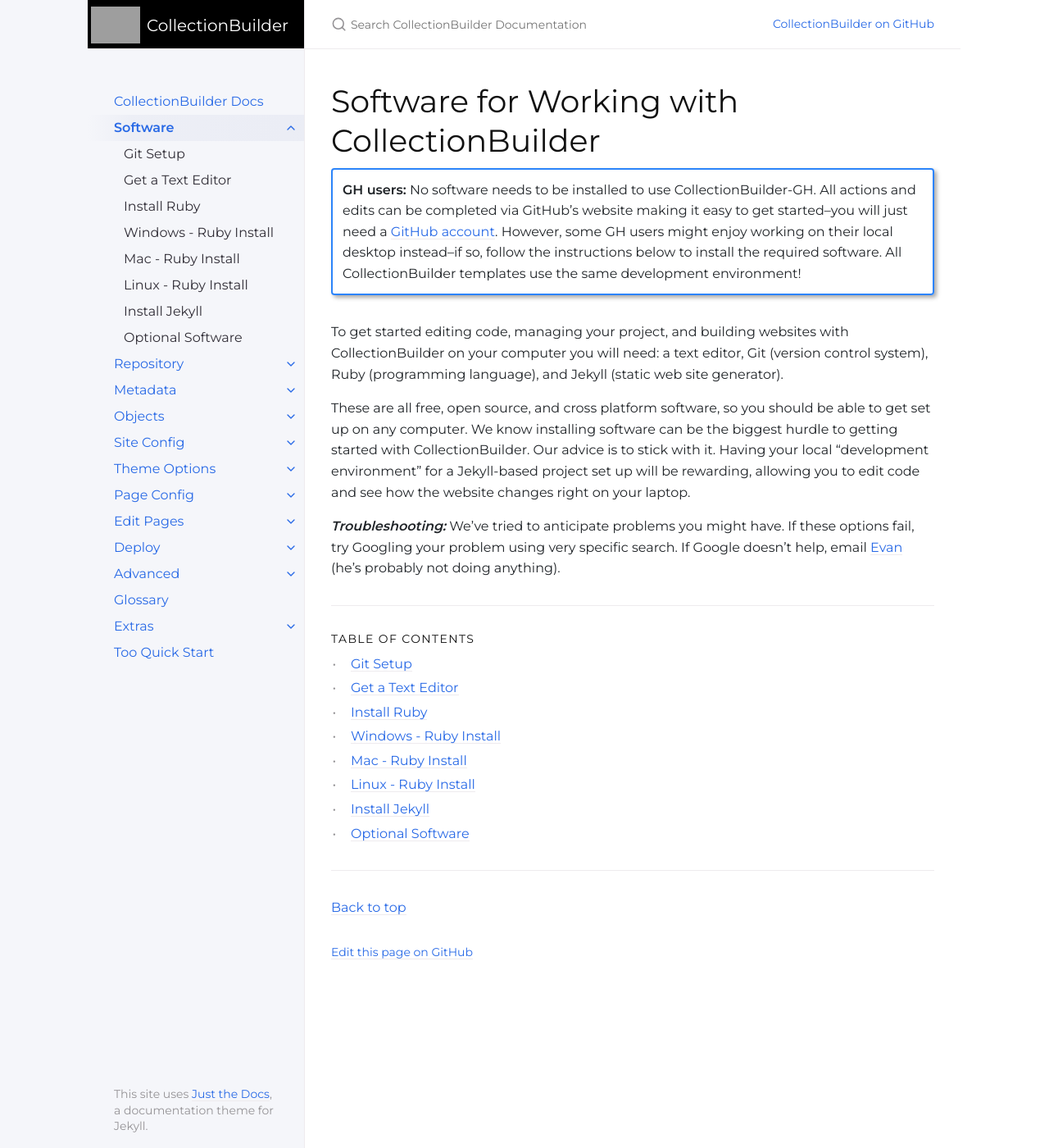
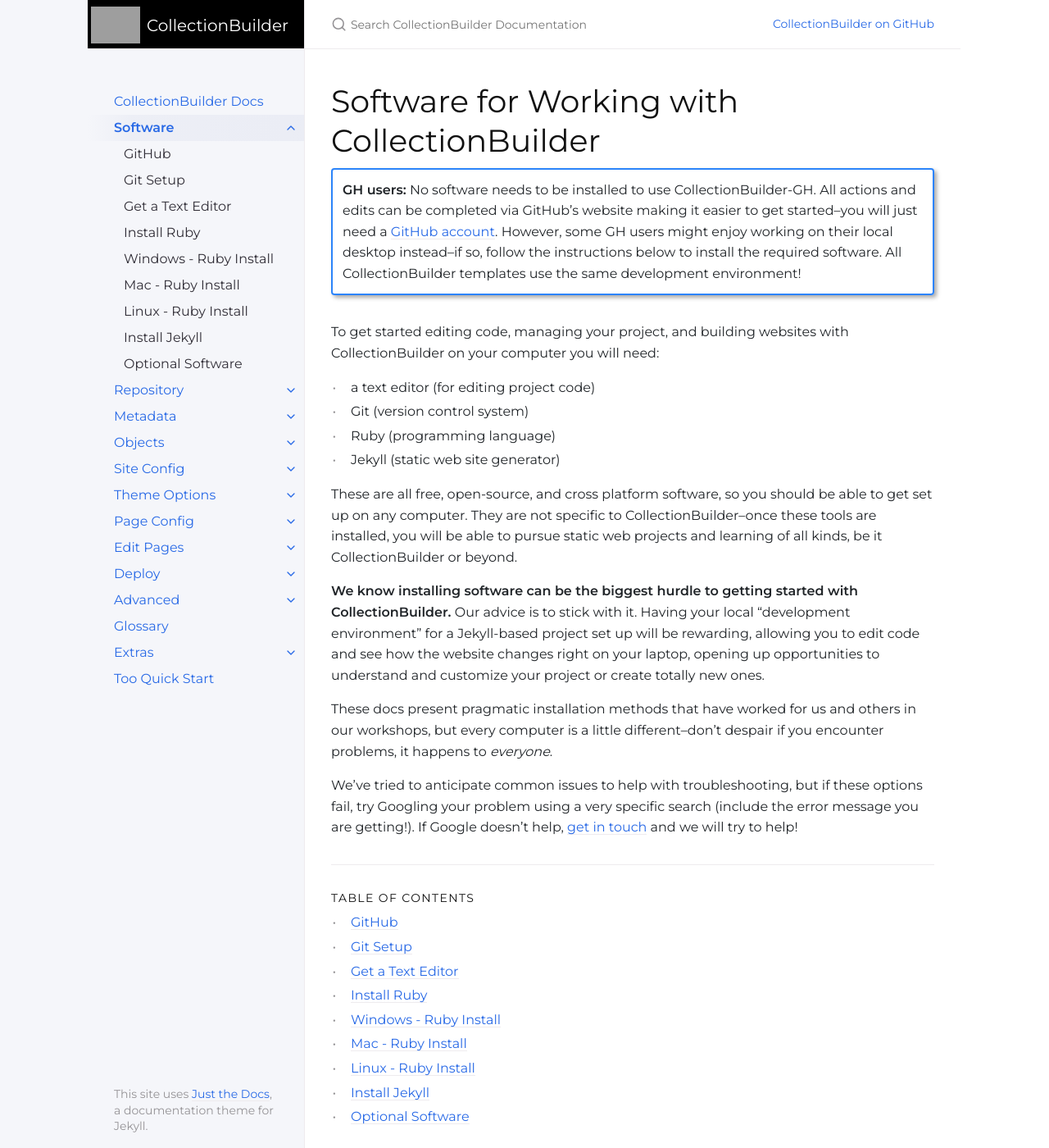
Before and after one commit to CollectionBuilder/cb-docs, a Jekyll site: the page built from docs/software/index.md, in a window 1280 px wide and 1400 px high. Shown: the whole window at 82% size. Built offline with Jekyll 4.4.1, drawn with Linux system fonts in a browser that asks for light colours; comment, search, counter and statistics services are not loaded.

Commit message:
add a github section to Software

```diff
--- a/docs/software/index.md
+++ b/docs/software/index.md
@@ -8,19 +8,25 @@ nav_order: 1
 
 {:.alert .alert-blue}
 **GH users:** No software needs to be installed to use CollectionBuilder-GH.
-All actions and edits can be completed via GitHub's website making it easy to get started--you will just need a [GitHub account](https://github.com/).
+All actions and edits can be completed via GitHub's website making it easier to get started--you will just need a [GitHub account]({{ '/docs/software/github/' | relative_url }}).
 However, some GH users might enjoy working on their local desktop instead--if so, follow the instructions below to install the required software.
 All CollectionBuilder templates use the same development environment!
 
 To get started editing code, managing your project, and building websites with CollectionBuilder on your computer you will need:
-a text editor, Git (version control system), Ruby (programming language), and Jekyll (static web site generator).
 
-These are all free, open source, and cross platform software, so you should be able to get set up on any computer.
-We know installing software can be the biggest hurdle to getting started with CollectionBuilder.
+- a text editor (for editing project code)
+- Git (version control system)
+- Ruby (programming language)
+- Jekyll (static web site generator)
+
+These are all free, open-source, and cross platform software, so you should be able to get set up on any computer.
+They are not specific to CollectionBuilder--once these tools are installed, you will be able to pursue static web projects and learning of all kinds, be it CollectionBuilder or beyond.
+
+**We know installing software can be the biggest hurdle to getting started with CollectionBuilder.**
 Our advice is to stick with it.
-Having your local "development environment" for a Jekyll-based project set up will be rewarding, allowing you to edit code and see how the website changes right on your laptop.
+Having your local "development environment" for a Jekyll-based project set up will be rewarding, allowing you to edit code and see how the website changes right on your laptop, opening up opportunities to understand and customize your project or create totally new ones.
 
-***Troubleshooting:***
-We've tried to anticipate problems you might have.
-If these options fail, try Googling your problem using very specific search.
-If Google doesn't help, email [Evan](mailto:ewilliamson@uidaho.edu) (he's probably not doing anything).
+These docs present pragmatic installation methods that have worked for us and others in our workshops, but every computer is a little different--don't despair if you encounter problems, it happens to *everyone*.
+
+We've tried to anticipate common issues to help with troubleshooting, but if these options fail, try Googling your problem using a very specific search (include the error message you are getting!).
+If Google doesn't help, [get in touch]({{ '/#how-to-get-in-touch' | relative_url }}) and we will try to help!
```
Also changed, not shown: _glossary/github.md (+1 -2 lines), docs/software/git.md (+3 -31 lines), docs/software/github.md (added, +52 -0 lines).
